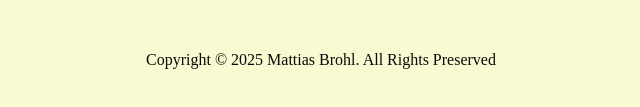
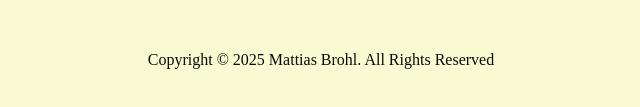
Before and after one commit to MattiasBrohl/personal-website, a plain HTML site: page index.html in a window 1280 px wide. Shown: the part 2993-3100 px from the top of the page, 319-959 px from the left. Drawn offline with Linux system fonts and the light colour scheme; a web font is replaced by a local one.

Commit message:
Update index.html

```diff
--- a/index.html
+++ b/index.html
@@ -213,7 +213,7 @@
           </ul>
         </div>
       </nav>
-      <p>Copyright &#169; 2025 Mattias Brohl. All Rights Preserved</p>
+      <p>Copyright &#169; 2025 Mattias Brohl. All Rights Reserved</p>
     </footer>
   <script src="script.js"></script>
 </body>
```
